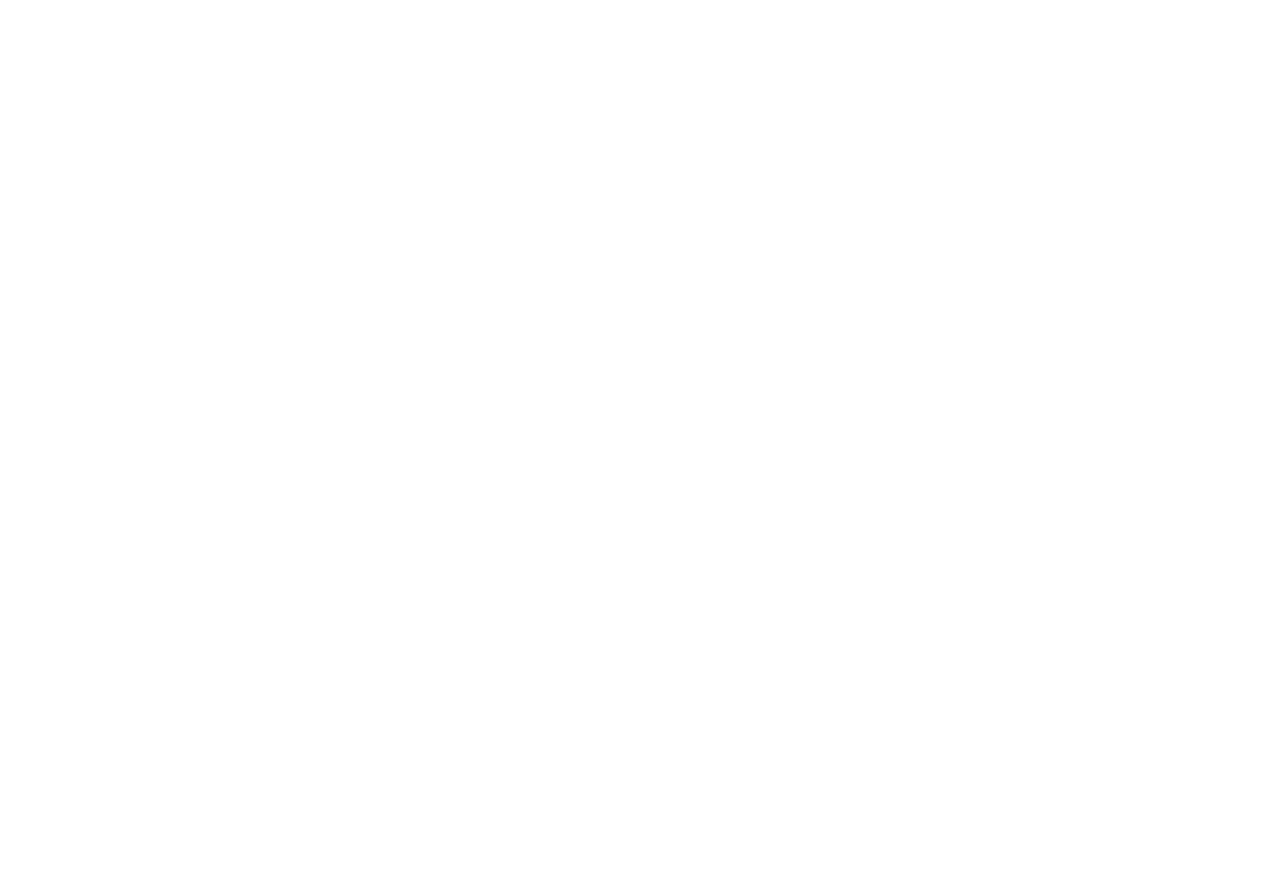
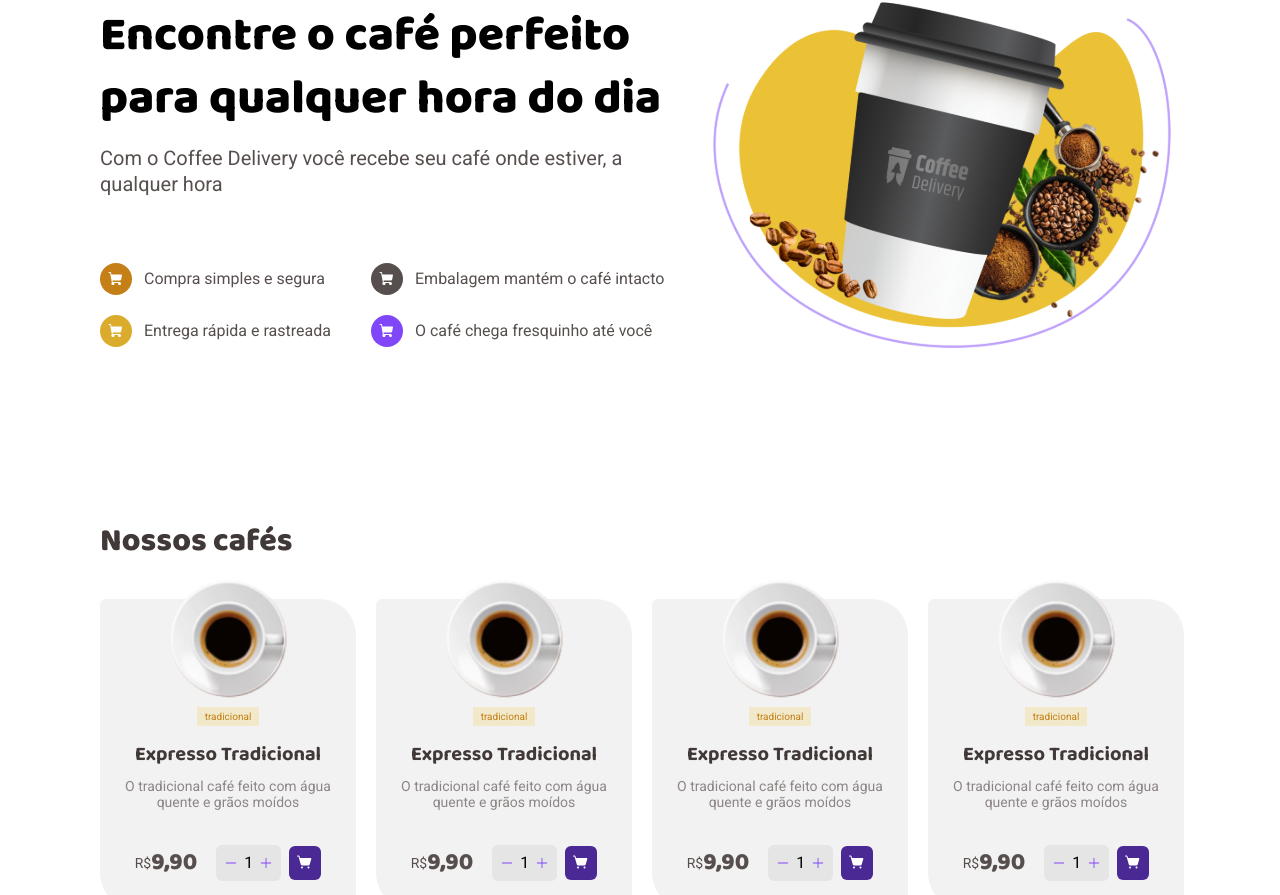
Before and after one commit to Eduardo-BarrosoS/coffee-delivery, a React (Vite) app: page / in a window 1280 px wide. Shown: the part 202-1097 px from the top of the page. Before the commit the page ends 800 px from the top, so only its background shows below. Built offline with nearby package versions, Linux system fonts and the light colour scheme.

Commit message:
home page layout finished

```diff
--- /dev/null
+++ b/src/components/Coffees/Card/index.tsx
@@ -0,0 +1,32 @@
+import { AddCoffee, CardContainer } from './style'
+import traditional from '../../../assets/traditionalEspresso.svg'
+import { Minus, Plus, ShoppingCartSimple } from 'phosphor-react'
+
+export const Card = () => {
+  return (
+    <CardContainer>
+      <div className="content">
+        <img src={traditional} alt="" />
+        <div className="coffeeType">
+          <span>Tradicional</span>
+        </div>
+        <h4>Expresso Tradicional</h4>
+        <p>O tradicional café feito com água quente e grãos moídos</p>
+        <AddCoffee>
+          <div>
+            <span>R$</span>
+            <p className="price">9,90</p>
+          </div>
+          <div>
+            <Minus size={14} className="plus-minus" weight="fill" />
+            <span>1</span>
+            <Plus size={14} className="plus-minus" weight="fill" />
+          </div>
+          <div>
+            <ShoppingCartSimple size={16} weight="fill" />
+          </div>
+        </AddCoffee>
+      </div>
+    </CardContainer>
+  )
+}
--- /dev/null
+++ b/src/components/Coffees/Card/style.ts
@@ -0,0 +1,105 @@
+import styled from 'styled-components'
+
+export const CardContainer = styled.div`
+  width: 25.6rem;
+  height: 31rem;
+  background: ${(props) => props.theme['base-card']};
+  border-top-left-radius: 0.6rem;
+  border-top-right-radius: 3.6rem;
+  border-bottom-left-radius: 3.6rem;
+  border-bottom-right-radius: 0.6rem;
+  position: relative;
+  .content {
+    position: absolute;
+    top: -2rem;
+    left: 2rem;
+    display: flex;
+    flex-direction: column;
+    align-items: center;
+    img {
+      width: 12rem;
+      height: 12rem;
+      margin-bottom: 1.2rem;
+    }
+  }
+  .coffeeType {
+    margin-bottom: 1.6rem;
+  }
+  .coffeeType span {
+    background: ${(props) => props.theme['yellow-light']};
+    color: ${(props) => props.theme['yellow-dark']};
+    text-transform: lowercase;
+    padding: 0.4rem 0.8rem;
+  }
+  h4 {
+    font-family: 'Baloo 2';
+    font-weight: 700;
+    font-size: 2rem;
+    color: ${(props) => props.theme['base-subtitle']};
+    margin-bottom: 0.8rem;
+  }
+  p {
+    width: 21.6rem;
+    text-align: center;
+    font-weight: 400;
+    font-size: 1.4rem;
+    color: ${(props) => props.theme['base-label']};
+    margin-bottom: 3.3rem;
+  }
+`
+
+export const AddCoffee = styled.div`
+  display: flex;
+  align-items: center;
+  justify-content: center;
+  gap: 0.8rem;
+
+  div:first-child {
+    display: flex;
+    align-items: center;
+    justify-content: center;
+
+    margin-right: 1.1rem;
+    span {
+      font-size: 1.4rem;
+      font-weight: 400;
+      color: ${(props) => props.theme['base-text']};
+    }
+    .price {
+      font-family: 'Baloo 2';
+      width: auto;
+      margin: 0;
+      font-weight: 800;
+      font-size: 2.4rem;
+      color: ${(props) => props.theme['base-text']};
+    }
+  }
+  div:nth-child(2) {
+    display: flex;
+    align-items: center;
+    justify-content: center;
+    gap: 0.6rem;
+    padding: 0.85rem 0.8rem;
+    background: ${(props) => props.theme['base-button']};
+    border-radius: 0.6rem;
+
+    span {
+      font-size: 1.6rem;
+      font-weight: 400;
+      color: ${(props) => props.theme['base-title']};
+    }
+
+    .plus-minus {
+      color: ${(props) => props.theme.purple};
+      cursor: pointer;
+    }
+  }
+
+  div:last-child {
+    padding: 0.8rem;
+    background: ${(props) => props.theme['purple-dark']};
+    color: ${(props) => props.theme.white};
+    border-radius: 0.6rem;
+    cursor: pointer;
+  }
+`
--- /dev/null
+++ b/src/components/Coffees/index.tsx
@@ -0,0 +1,26 @@
+import { Card } from './Card'
+import { CoffeesContainer, Title } from './style'
+
+export const Coffees = () => {
+  return (
+    <>
+      <Title>Nossos cafés</Title>
+      <CoffeesContainer>
+        <Card />
+        <Card />
+        <Card />
+        <Card />
+        <Card />
+        <Card />
+        <Card />
+        <Card />
+        <Card />
+        <Card />
+        <Card />
+        <Card />
+        <Card />
+        <Card />
+      </CoffeesContainer>
+    </>
+  )
+}
--- /dev/null
+++ b/src/components/Coffees/style.ts
@@ -0,0 +1,16 @@
+import styled from 'styled-components'
+
+export const Title = styled.h2`
+  font-family: 'Baloo 2';
+  font-weight: 800;
+  font-size: 3.2rem;
+  color: ${(props) => props.theme['base-subtitle']};
+  margin: 5.2rem 0 3.2rem 0;
+`
+export const CoffeesContainer = styled.div`
+  display: grid;
+  grid-template-columns: repeat(4, 1fr);
+  row-gap: 4rem;
+  column-gap: 2rem;
+  margin-bottom: 15.7rem;
+`
--- a/src/components/Header/index.tsx
+++ b/src/components/Header/index.tsx
@@ -1,13 +1,11 @@
 import { MapPin, ShoppingCart } from 'phosphor-react'
 import { Cart, HeaderContainer, Locale } from './style'
+import Logo from '../../assets/header/logo.svg'
 
 export const Header = () => {
   return (
     <HeaderContainer>
-      <img
-        src="/src/assets/header/logo.svg"
-        alt="Logo: copo de café com um nome Coffee Delivery"
-      />
+      <img src={Logo} alt="Logo: copo de café com um nome Coffee Delivery" />
       <div>
         <Locale>
           <MapPin className="map" size={22} /> <span>Porto Alegre, RS </span>
--- /dev/null
+++ b/src/components/MainHome/index.tsx
@@ -0,0 +1,45 @@
+import { Items, MainHomeContainer } from './style'
+import coffee from '../../assets/home/coffee.svg'
+import { ShoppingCart } from 'phosphor-react'
+export const MainHome = () => {
+  return (
+    <MainHomeContainer>
+      <div>
+        <h1>Encontre o café perfeito para qualquer hora do dia</h1>
+        <p>
+          Com o Coffee Delivery você recebe seu café onde estiver, a qualquer
+          hora
+        </p>
+        <div>
+          <Items>
+            <div>
+              <div>
+                <ShoppingCart size={16} weight="fill" />
+              </div>
+              <span>Compra simples e segura</span>
+            </div>
+            <div>
+              <div>
+                <ShoppingCart size={16} weight="fill" />
+              </div>
+              <span>Embalagem mantém o café intacto</span>
+            </div>
+            <div>
+              <div>
+                <ShoppingCart size={16} weight="fill" />
+              </div>
+              <span>Entrega rápida e rastreada</span>
+            </div>
+            <div>
+              <div>
+                <ShoppingCart size={16} weight="fill" />
+              </div>
+              <span>O café chega fresquinho até você</span>
+            </div>
+          </Items>
+        </div>
+      </div>
+      <img src={coffee} alt="" />
+    </MainHomeContainer>
+  )
+}
--- /dev/null
+++ b/src/components/MainHome/style.ts
@@ -0,0 +1,67 @@
+import styled from 'styled-components'
+
+export const MainHomeContainer = styled.div`
+  width: 100%;
+  display: flex;
+  align-items: center;
+  justify-content: space-between;
+  padding: 9.4rem 0 10.8rem 0;
+  flex: 1;
+  h1 {
+    font-family: 'Baloo 2';
+    font-weight: 800;
+    font-size: 48px;
+    line-height: 130%;
+    color: ${(props) => props.theme['base-title']};
+    margin-bottom: 1.5rem;
+  }
+  p {
+    font-weight: 400;
+    font-size: 20px;
+    line-height: 130%;
+    color: ${(props) => props.theme['base-text']};
+    margin-bottom: 6.6rem;
+  }
+`
+export const Items = styled.div`
+  display: grid;
+  grid-template-columns: 23.1rem 30rem;
+  column-gap: 4rem;
+  row-gap: 2rem;
+
+  div {
+    display: flex;
+    align-items: center;
+    justify-content: flex-start;
+    column-gap: 1.2rem;
+  }
+
+  div div {
+    width: 3.2rem;
+    height: 3.2rem;
+    border-radius: 50%;
+    display: flex;
+    align-items: center;
+    justify-content: center;
+    color: ${(props) => props.theme.white};
+  }
+
+  div:first-child div {
+    background: ${(props) => props.theme['yellow-dark']};
+  }
+  div:nth-child(2) div {
+    background: ${(props) => props.theme['base-text']};
+  }
+  div:nth-child(3) div {
+    background: ${(props) => props.theme.yellow};
+  }
+  div:last-child div {
+    background: ${(props) => props.theme.purple};
+  }
+
+  span {
+    font-weight: 400;
+    font-size: 1.6rem;
+    color: ${(props) => props.theme['base-text']};
+  }
+`
--- a/src/pages/Home/index.tsx
+++ b/src/pages/Home/index.tsx
@@ -1,3 +1,12 @@
+import { Coffees } from '../../components/Coffees'
+import { MainHome } from '../../components/MainHome'
+import { HomeContainer } from './style'
+
 export const Home = () => {
-  return <h1> Home is the initial page </h1>
+  return (
+    <HomeContainer>
+      <MainHome />
+      <Coffees />
+    </HomeContainer>
+  )
 }
--- a/src/pages/Home/style.ts
+++ b/src/pages/Home/style.ts
@@ -1,3 +1,3 @@
 import styled from 'styled-components'
 
-export const LayoutContainer = styled.div``
+export const HomeContainer = styled.div``
```
Also changed, not shown: src/assets/home/coffee.svg (added).
